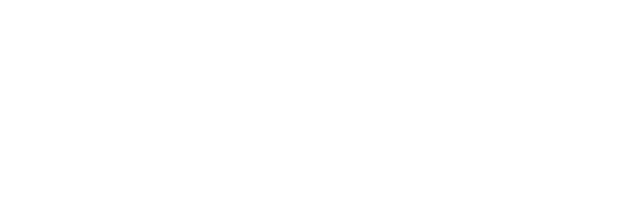
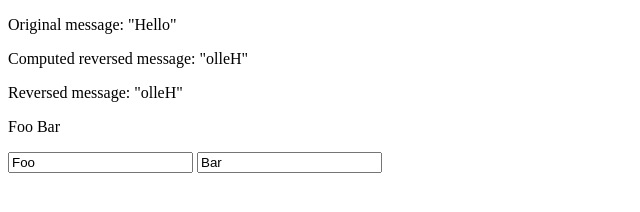
Before and after one commit to y4shiro/vue-offical-guide, a website: page computed.html in a window 1280 px wide. Shown: the whole page, without its empty margins (0-640 px from the left). Drawn offline with nearby package versions, Linux system fonts and the light colour scheme.

Commit message:
end computed.html

```diff
--- a/computed.html
+++ b/computed.html
@@ -5,6 +5,16 @@
     <title>Vue.js demo</title>
   </head>
   <body>
+  <div id="example">
+    <p>Original message: "{{ message }}"</p>
+    <p>Computed reversed  message: "{{ reversedMessage }}"</p>
+    <p>Reversed  message: "{{ reverseMessage() }}"</p>
+  </div>
+  <div id="watch">
+    <p>{{ fullName }}</p>
+    <input v-model="firstName">
+    <input v-model="lastName">
+  </div>
     <script src="js/vue.min.js"></script>
     <script src="js/computed.js"></script>
   </body>
--- a/js/computed.js
+++ b/js/computed.js
@@ -0,0 +1,29 @@
+let vm1 = new Vue({
+  el: '#example',
+  data: {
+    message: 'Hello'
+  },
+  computed: {
+    reversedMessage: function() {
+      return this.message.split('').reverse().join('')
+    }
+  },
+  methods: {
+    reverseMessage: function() {
+      return this.message.split('').reverse().join('')
+    }
+  }
+})
+
+let vm2 = new Vue({
+  el: '#watch',
+  data: {
+    firstName: 'Foo',
+    lastName: 'Bar'
+  },
+  computed: {
+    fullName: function() {
+      return this.fullName = this.firstName + ' ' + this.lastName
+    }
+  }
+})
```
